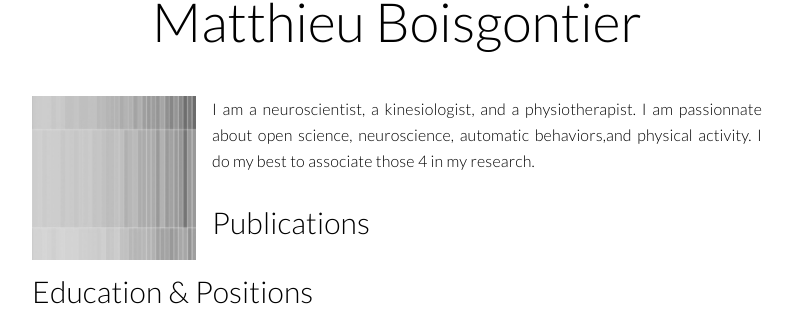
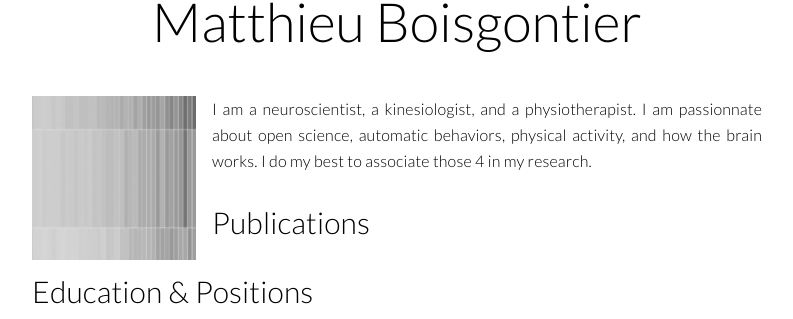
Before and after one commit to matthieuboisgontier/matthieuboisgontier.github.io, a Jekyll site: the page built from index.html, in a window 1280 px wide. Shown: the part 121-440 px from the top of the page, without its empty margins (243-1036 px from the left). Built offline with Jekyll 4.4.1, drawn with Linux system fonts in a browser that asks for light colours; nearby versions of some CDN libraries; some web fonts are replaced; a script that is not in the unit is left out; comment, search, counter and statistics services are not loaded.

Commit message:
Update me.html

```diff
--- a/_includes/me.html
+++ b/_includes/me.html
@@ -1,7 +1,7 @@
 <p> <img src="/images/favicons/mstile-144x144.png">
   <p>
     I am a neuroscientist, a kinesiologist, and a physiotherapist.
-    I am passionnate about open science, neuroscience, automatic behaviors,and physical activity.
+    I am passionnate about open science, automatic behaviors, physical activity, and how the brain works.
     I do my best to associate those 4 in my research.
   </p>
 </p>
```
